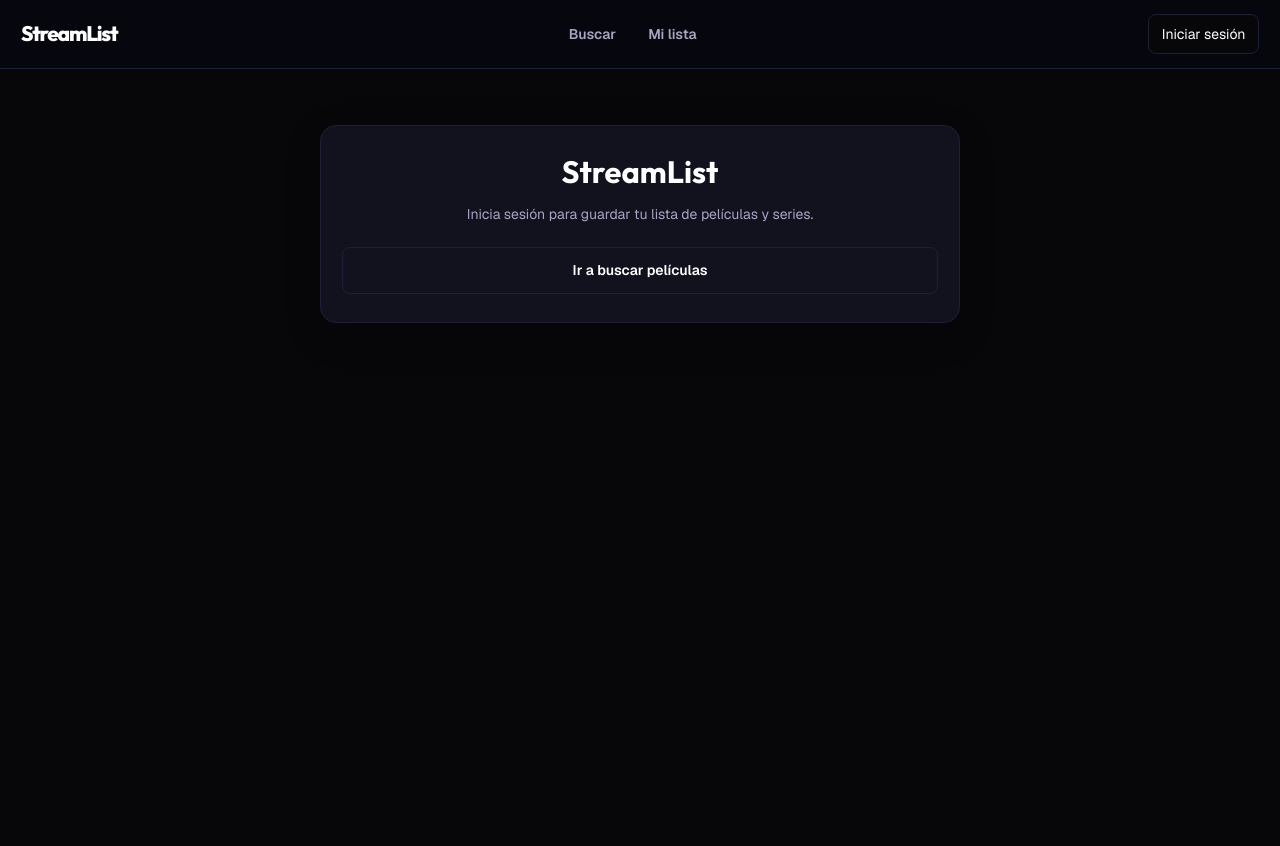
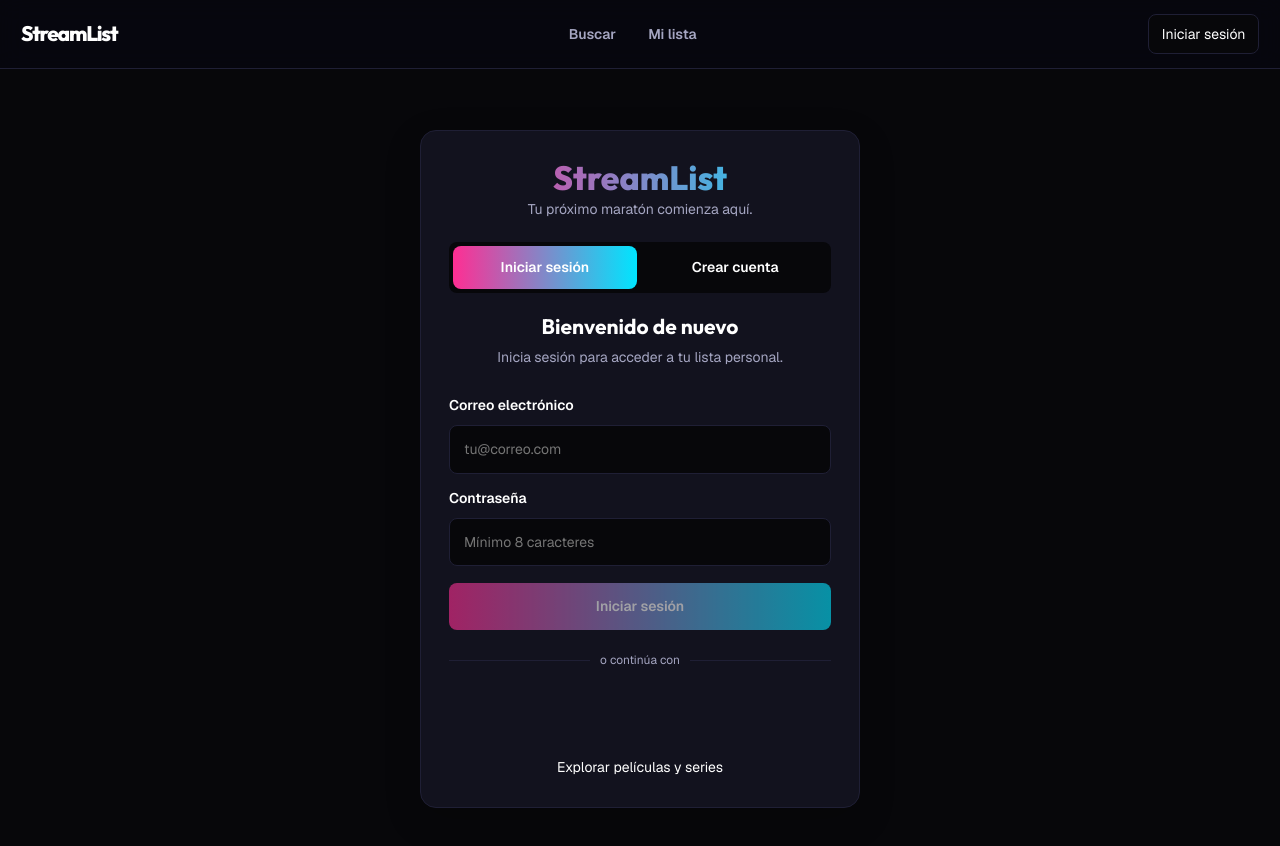
Before and after one commit to NoelPachecoM/streamlist, an Angular app: page /login in a window 1280 px wide. Shown: the top 846 px of the page. Built offline with nearby package versions, Linux system fonts and the light colour scheme.

Commit message:
Agrega formulario de registro e inicio de sesión

```diff
--- a/src/app/paginas/login/login.css
+++ b/src/app/paginas/login/login.css
@@ -5,58 +5,170 @@
 }
 
 .login {
-  max-width: 640px;
-  margin: 4rem auto;
-  padding: 2rem 1.5rem;
+  min-height: 100vh;
+  display: flex;
+  align-items: center;
+  justify-content: center;
+  padding: 2rem 1rem;
+}
+
+.login-card {
+  width: 100%;
+  max-width: 440px;
+  padding: 2rem;
   border: 1px solid var(--color-border);
   border-radius: var(--radius-xl);
   background: var(--color-surface);
   box-shadow: 0 12px 36px rgba(0, 0, 0, 0.2);
 }
 
-.login h1 {
-  margin-bottom: 1rem;
+.login-header,
+.login-card > h2 {
   text-align: center;
-  font-size: 2.2rem;
 }
 
-.login p {
-  margin-bottom: 0.75rem;
-  text-align: center;
-  color: var(--color-muted);
+.login-header h1 {
+  margin: 0;
+  font-size: 2.4rem;
+  font-weight: 800;
+  background: linear-gradient(90deg, var(--color-pink), var(--color-cyan));
+  background-clip: text;
+  -webkit-background-clip: text;
+  color: transparent;
 }
 
-.login button,
-.login a {
-  display: inline-flex;
-  align-items: center;
-  justify-content: center;
-  width: 100%;
-  margin-top: 0.75rem;
-  padding: 0.8rem 1rem;
+.login-header p,
+.descripcion {
+  color: var(--color-muted);
+  text-align: center;
+}
+
+.login-card > h2 {
+  margin: 1.5rem 0 0.5rem;
+}
+
+.modo-acceso {
+  display: flex;
+  gap: 0.5rem;
+  margin-top: 1.5rem;
+  padding: 0.3rem;
   border-radius: var(--radius-md);
-  border: 1px solid var(--color-border);
   background: var(--color-surface-2);
-  color: var(--color-text);
+}
+
+.login button {
+  cursor: pointer;
+  font: inherit;
   font-weight: 600;
 }
 
-.login button {
-  background: linear-gradient(90deg, var(--color-pink), var(--color-cyan));
-  border: none;
-  cursor: pointer;
+.modo-acceso button {
+  flex: 1;
+  padding: 0.75rem 0.4rem;
+  border: 0;
+  border-radius: var(--radius-md);
+  background: transparent;
+  color: var(--color-text);
 }
 
-.login a {
-  background: transparent;
+.modo-acceso button.activo,
+.boton-principal {
+  color: white;
+  background: linear-gradient(90deg, var(--color-pink), var(--color-cyan));
+}
+
+.login form {
+  display: flex;
+  flex-direction: column;
+  gap: 0.65rem;
+  margin-top: 1.5rem;
+}
+
+.login form label {
+  margin-top: 0.3rem;
+  font-weight: 600;
+}
+
+.login input {
+  width: 100%;
+  box-sizing: border-box;
+  padding: 0.85rem 1rem;
+  border: 1px solid var(--color-border);
+  border-radius: var(--radius-md);
+  background: var(--color-surface-2);
+  color: var(--color-text);
+  font: inherit;
+}
+
+.login input:focus {
+  outline: 2px solid var(--color-cyan);
+  outline-offset: 2px;
+}
+
+.boton-principal,
+.sesion-activa button {
+  width: 100%;
+  margin-top: 0.5rem;
+  padding: 0.9rem;
+  border: 0;
+  border-radius: var(--radius-md);
+}
+
+.boton-principal:disabled {
+  cursor: not-allowed;
+  opacity: 0.6;
+}
+
+.mensaje {
+  color: var(--color-pink);
+  font-size: 0.9rem;
+}
+
+.separador {
+  display: flex;
+  align-items: center;
+  gap: 0.75rem;
+  margin: 1.5rem 0;
+  color: var(--color-muted);
+  font-size: 0.85rem;
+}
+
+.separador::before,
+.separador::after {
+  content: "";
+  flex: 1;
+  height: 1px;
+  background: var(--color-border);
+}
+
+.google-container {
+  display: flex;
+  justify-content: center;
+  min-height: 44px;
+}
+
+.enlace-busqueda {
+  display: block;
+  margin-top: 1.5rem;
+  text-align: center;
+  color: var(--color-text);
+  text-decoration: none;
+}
+
+.enlace-busqueda:hover {
+  text-decoration: underline;
 }
 
 [hidden] {
   display: none !important;
 }
 
-@media (max-width: 580px) {
-  .login {
-    margin: 2rem 1rem;
+@media (max-width: 480px) {
+  .login-card {
+    padding: 1.5rem 1rem;
+  }
+
+  .login-header h1 {
+    font-size: 2rem;
   }
 }
--- a/src/app/paginas/login/login.html
+++ b/src/app/paginas/login/login.html
@@ -1,15 +1,126 @@
+
 <main class="login">
+  <section class="login-card">
+    <header class="login-header">
       <h1>StreamList</h1>
+      <p>Tu próximo maratón comienza aquí.</p>
+    </header>
 
     @if (auth.usuario(); as usuario) {
+      <section class="sesion-activa">
+        <h2>¡Bienvenido!</h2>
         <p>Hola, {{ usuario.nombre }}</p>
         <p>{{ usuario.correo }}</p>
-    <button type="button" (click)="auth.cerrarSesion()">Cerrar sesión</button>
+
+        <button type="button" (click)="auth.cerrarSesion()">
+          Cerrar sesión
+        </button>
+      </section>
     } @else {
-    <p>Inicia sesión para guardar tu lista de películas y series.</p>
+      <div class="modo-acceso">
+        <button
+          type="button"
+          [class.activo]="modo === 'login'"
+          [attr.aria-pressed]="modo === 'login'"
+          (click)="cambiarModo('login')">
+          Iniciar sesión
+        </button>
+
+        <button
+          type="button"
+          [class.activo]="modo === 'registro'"
+          [attr.aria-pressed]="modo === 'registro'"
+          (click)="cambiarModo('registro')">
+          Crear cuenta
+        </button>
+      </div>
+
+      <h2>{{ modo === 'login' ? 'Bienvenido de nuevo' : 'Únete a StreamList' }}</h2>
+
+      <p class="descripcion">
+        {{
+          modo === 'login'
+            ? 'Inicia sesión para acceder a tu lista personal.'
+            : 'Crea tu cuenta y organiza tus películas y series.'
+        }}
+      </p>
+
+      <form (ngSubmit)="enviarFormulario()" #formulario="ngForm">
+        @if (modo === 'registro') {
+          <label for="nombre">Nombre</label>
+          <input
+            id="nombre"
+            name="nombre"
+            type="text"
+            [(ngModel)]="nombre"
+            placeholder="Tu nombre"
+            autocomplete="given-name"
+            required />
+
+          <label for="apellidos">Apellidos</label>
+          <input
+            id="apellidos"
+            name="apellidos"
+            type="text"
+            [(ngModel)]="apellidos"
+            placeholder="Tus apellidos"
+            autocomplete="family-name"
+            required />
         }
 
-  <div #botonGoogle [hidden]="auth.haIniciadoSesion()"></div>
+        <label for="correo">Correo electrónico</label>
+        <input
+          id="correo"
+          name="correo"
+          type="email"
+          [(ngModel)]="correo"
+          placeholder="tu@correo.com"
+          autocomplete="email"
+          required
+          email />
 
-  <a routerLink="/buscar">Ir a buscar películas</a>
+        <label for="contrasena">Contraseña</label>
+        <input
+          id="contrasena"
+          name="contrasena"
+          type="password"
+          [(ngModel)]="contrasena"
+          [attr.autocomplete]="modo === 'login' ? 'current-password' : 'new-password'"
+          placeholder="Mínimo 8 caracteres"
+          minlength="8"
+          required />
+
+        @if (modo === 'registro') {
+          <label for="confirmacion">Confirmar contraseña</label>
+          <input
+            id="confirmacion"
+            name="confirmacion"
+            type="password"
+            [(ngModel)]="confirmacion"
+            placeholder="Repite tu contraseña"
+            autocomplete="new-password"
+            required />
+        }
+
+        @if (mensaje) {
+          <p class="mensaje" role="status">{{ mensaje }}</p>
+        }
+
+        <button
+          class="boton-principal"
+          type="submit"
+          [disabled]="formulario.invalid">
+          {{ modo === 'login' ? 'Iniciar sesión' : 'Crear cuenta' }}
+        </button>
+      </form>
+
+      <div class="separador"><span>o continúa con</span></div>
+
+      <div #botonGoogle class="google-container"></div>
+    }
+
+    <a class="enlace-busqueda" routerLink="/buscar">
+      Explorar películas y series
+    </a>
+  </section>
 </main>
--- a/src/app/paginas/login/login.ts
+++ b/src/app/paginas/login/login.ts
@@ -1,18 +1,82 @@
-import { AfterViewInit, Component, ElementRef, inject, viewChild } from '@angular/core';
+
+import {
+  AfterViewInit,
+  Component,
+  ElementRef,
+  inject,
+  viewChild,
+} from '@angular/core';
+import { FormsModule } from '@angular/forms';
 import { RouterLink } from '@angular/router';
 import { AuthService } from '../../servicios/auth.service';
 
+type ModoAcceso = 'login' | 'registro';
+
 @Component({
   selector: 'app-login',
-  imports: [RouterLink],
+  imports: [RouterLink, FormsModule],
   templateUrl: './login.html',
   styleUrl: './login.css',
 })
 export class Login implements AfterViewInit {
   protected readonly auth = inject(AuthService);
-  private readonly botonGoogle = viewChild.required<ElementRef<HTMLElement>>('botonGoogle');
+
+  private readonly botonGoogle =
+    viewChild.required<ElementRef<HTMLElement>>('botonGoogle');
+
+  protected modo: ModoAcceso = 'login';
+  protected nombre = '';
+  protected apellidos = '';
+  protected correo = '';
+  protected contrasena = '';
+  protected confirmacion = '';
+  protected mensaje = '';
 
   ngAfterViewInit(): void {
-    this.auth.mostrarBotonGoogle(this.botonGoogle().nativeElement);
+    this.auth.mostrarBotonGoogle(
+      this.botonGoogle().nativeElement,
+    );
+  }
+
+  protected cambiarModo(modo: ModoAcceso): void {
+    this.modo = modo;
+    this.mensaje = '';
+    this.nombre = '';
+    this.apellidos = '';
+    this.contrasena = '';
+    this.confirmacion = '';
+  }
+
+  protected enviarFormulario(): void {
+    this.mensaje = '';
+
+    if (
+      this.modo === 'registro' &&
+      (!this.nombre.trim() || !this.apellidos.trim())
+    ) {
+      this.mensaje = 'Ingresa tu nombre y tus apellidos.';
+      return;
+    }
+
+    if (!this.correo.trim() || !this.contrasena) {
+      this.mensaje = 'Completa todos los campos.';
+      return;
+    }
+
+    if (this.contrasena.length < 8) {
+      this.mensaje = 'La contraseña debe tener al menos 8 caracteres.';
+      return;
+    }
+
+    if (
+      this.modo === 'registro' &&
+      this.contrasena !== this.confirmacion
+    ) {
+      this.mensaje = 'Las contraseñas no coinciden.';
+      return;
+    }
+
+    this.mensaje =
+      'El formulario está validado, pero falta conectar el servicio de autenticación.';
   }
 }
```
Lines whose indentation alone changed are shown as unchanged.
